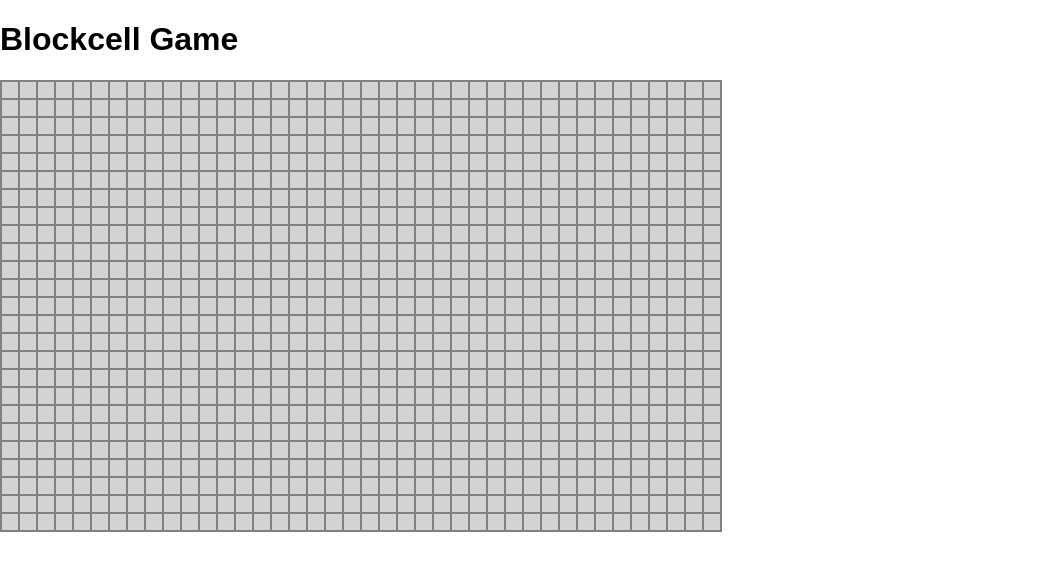
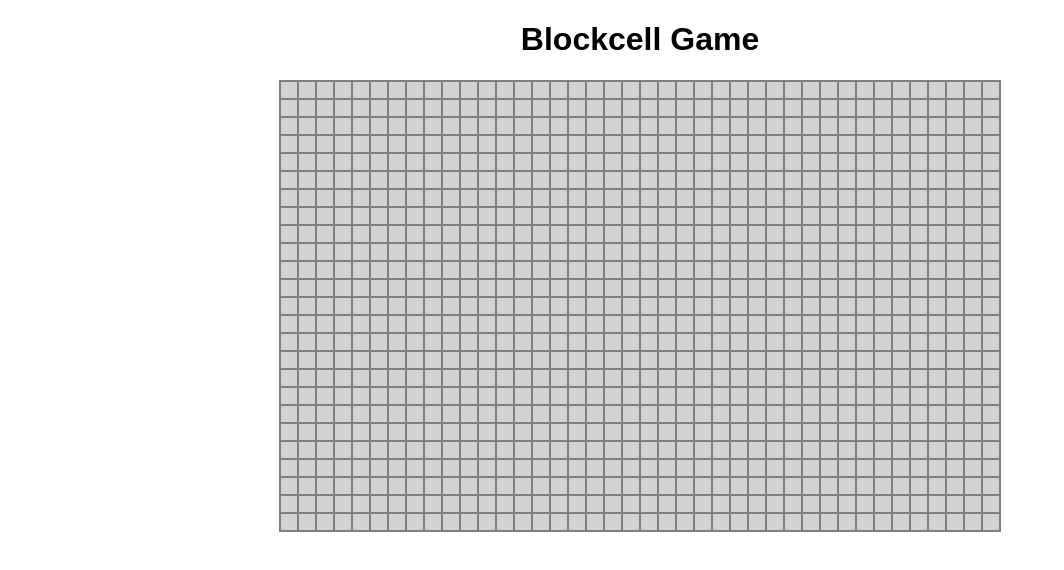
Before and after one commit to a-kud/blockcell, a React (Create React App) app: page / in a window 1280 px wide. Shown: the top 570 px of the page, without its empty margins (0-1064 px from the left). Built offline with nearby package versions, Linux system fonts and the light colour scheme.

Commit message:
Center app

```diff
--- a/src/App.css
+++ b/src/App.css
@@ -1 +1,5 @@
-/* to be implemented */
+.App {
+  display: flex;
+  flex-flow: column nowrap;
+  align-items: center;
+}
--- a/src/App.js
+++ b/src/App.js
@@ -1,6 +1,7 @@
 import React, { Component } from 'react'
 
 import Dungeon from './containers/Dungeon'
+import './App.css'
 
 class App extends Component {
   render() {
```
